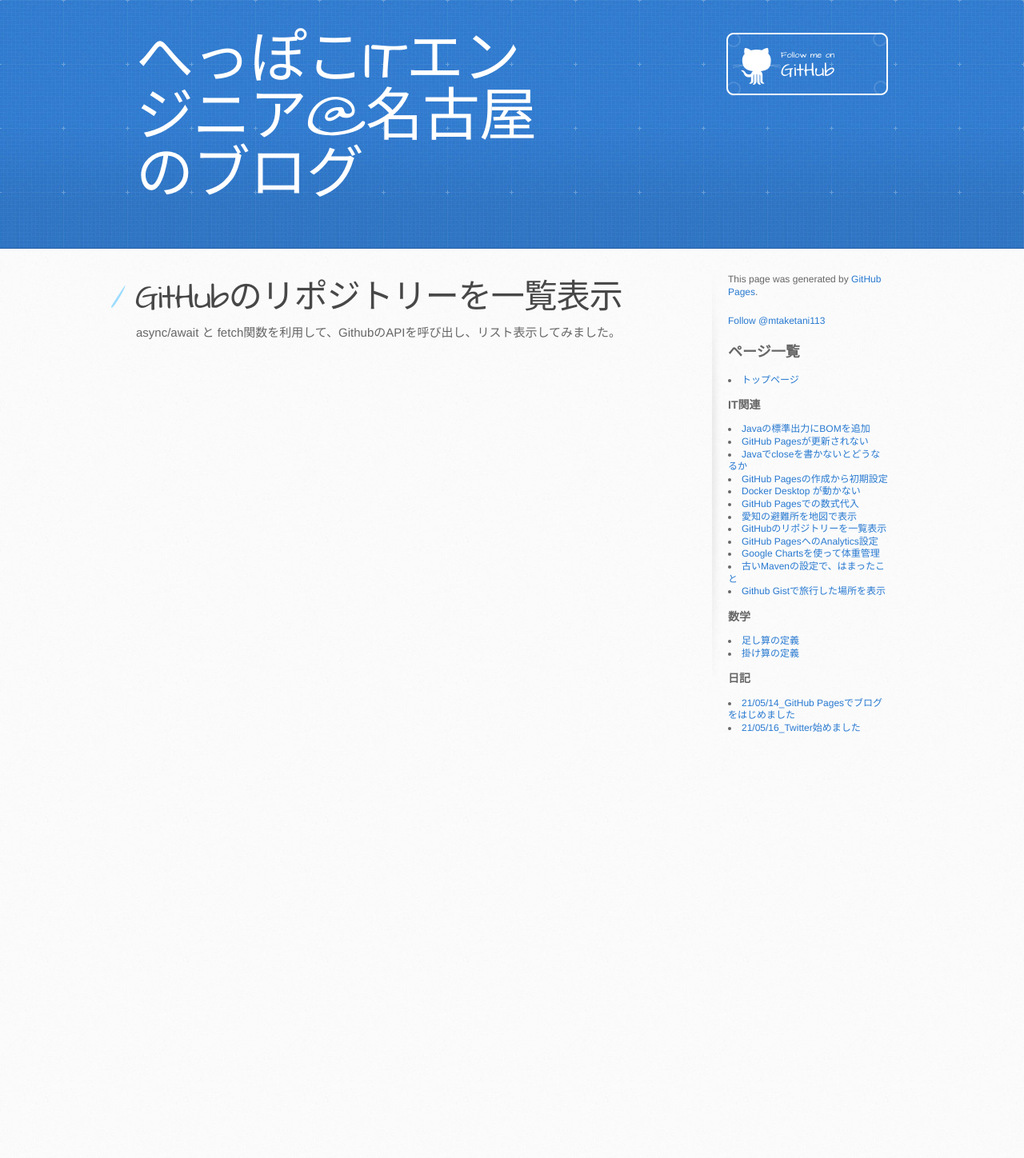
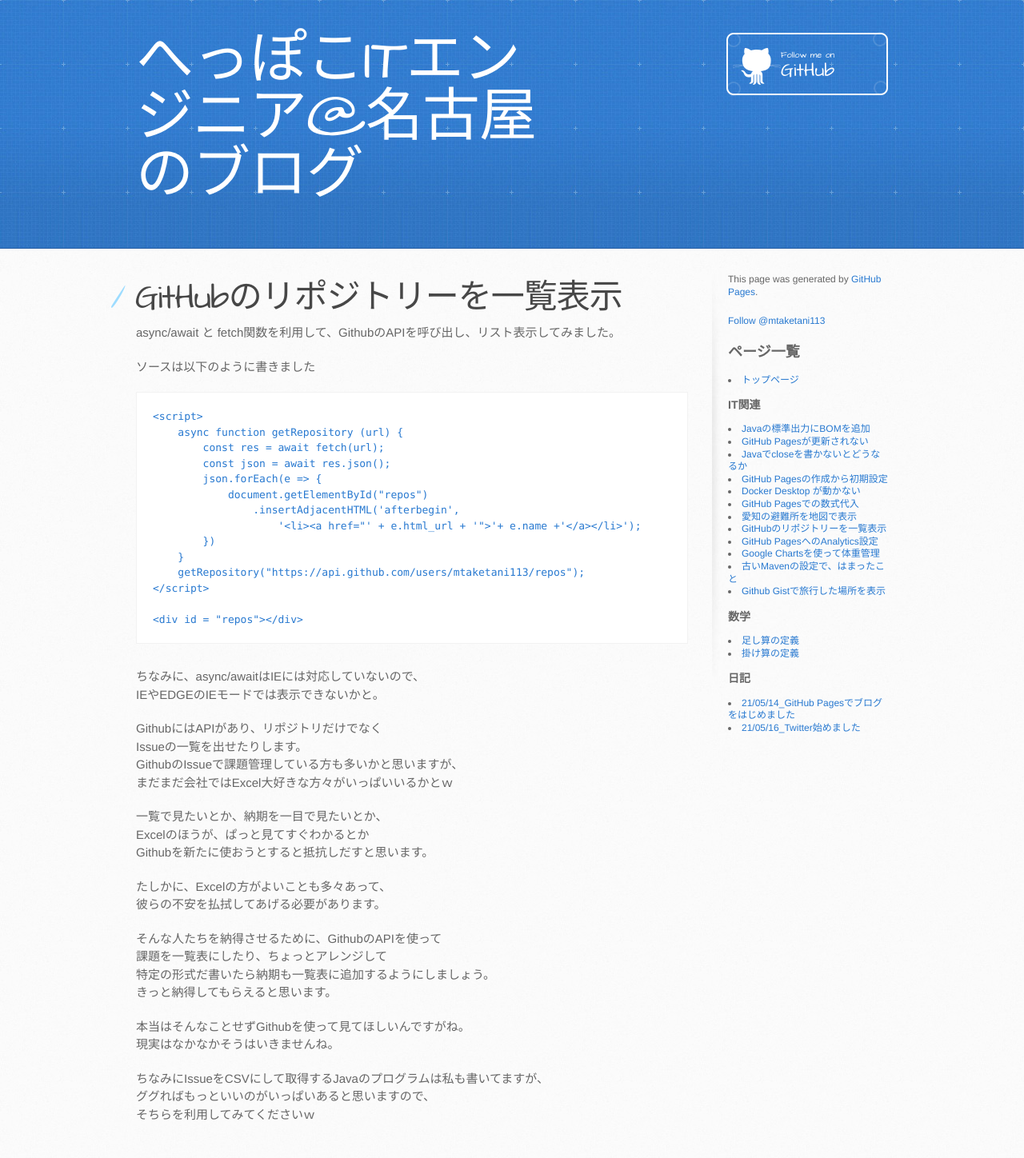
Before and after one commit to mtaketani113/mtaketani113.github.io, a Jekyll site: the page built from it/github/githubRepositories.md, in a window 1280 px wide. Shown: the whole page at 80% size. Built offline with Jekyll 4.4.1, drawn with Linux system fonts in a browser that asks for light colours; comment, search, counter and statistics services are not loaded; the repository's description, which GitHub fills in, is left out; before the commit the page ends 941 px from its top, so only the background shows below that.

Commit message:
Githubのリポジトリ一覧の説明を追記。

````diff
--- a/it/github/githubRepositories.md
+++ b/it/github/githubRepositories.md
@@ -20,3 +20,49 @@ async/await と fetch関数を利用して、GithubのAPIを呼び出し、リ
 </script>
 
 <div id = "repos"></div>
+
+ソースは以下のように書きました
+
+```JavaScript
+<script>
+    async function getRepository (url) {
+        const res = await fetch(url);
+        const json = await res.json();
+        json.forEach(e => {
+            document.getElementById("repos")
+                .insertAdjacentHTML('afterbegin',
+                    '<li><a href="' + e.html_url + '">'+ e.name +'</a></li>');
+        })
+    }
+    getRepository("https://api.github.com/users/mtaketani113/repos");
+</script>
+
+<div id = "repos"></div>
+```
+
+ちなみに、async/awaitはIEには対応していないので、
+IEやEDGEのIEモードでは表示できないかと。
+
+GithubにはAPIがあり、リポジトリだけでなく
+Issueの一覧を出せたりします。
+GithubのIssueで課題管理している方も多いかと思いますが、
+まだまだ会社ではExcel大好きな方々がいっぱいいるかとｗ
+
+一覧で見たいとか、納期を一目で見たいとか、
+Excelのほうが、ぱっと見てすぐわかるとか
+Githubを新たに使おうとすると抵抗しだすと思います。
+
+たしかに、Excelの方がよいことも多々あって、
+彼らの不安を払拭してあげる必要があります。
+
+そんな人たちを納得させるために、GithubのAPIを使って
+課題を一覧表にしたり、ちょっとアレンジして
+特定の形式だ書いたら納期も一覧表に追加するようにしましょう。
+きっと納得してもらえると思います。
+
+本当はそんなことせずGithubを使って見てほしいんですがね。
+現実はなかなかそうはいきませんね。
+
+ちなみにIssueをCSVにして取得するJavaのプログラムは私も書いてますが、
+ググればもっといいのがいっぱいあると思いますので、
+そちらを利用してみてくださいｗ
````
